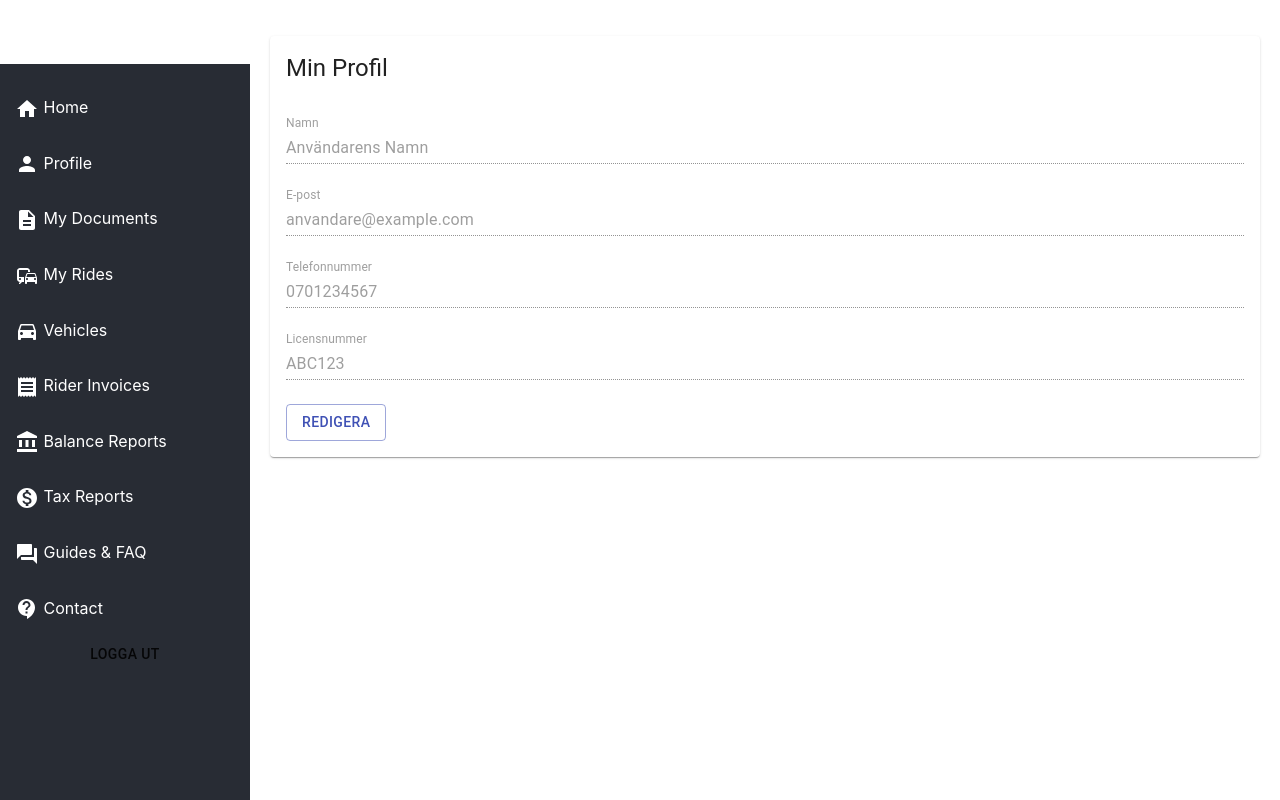
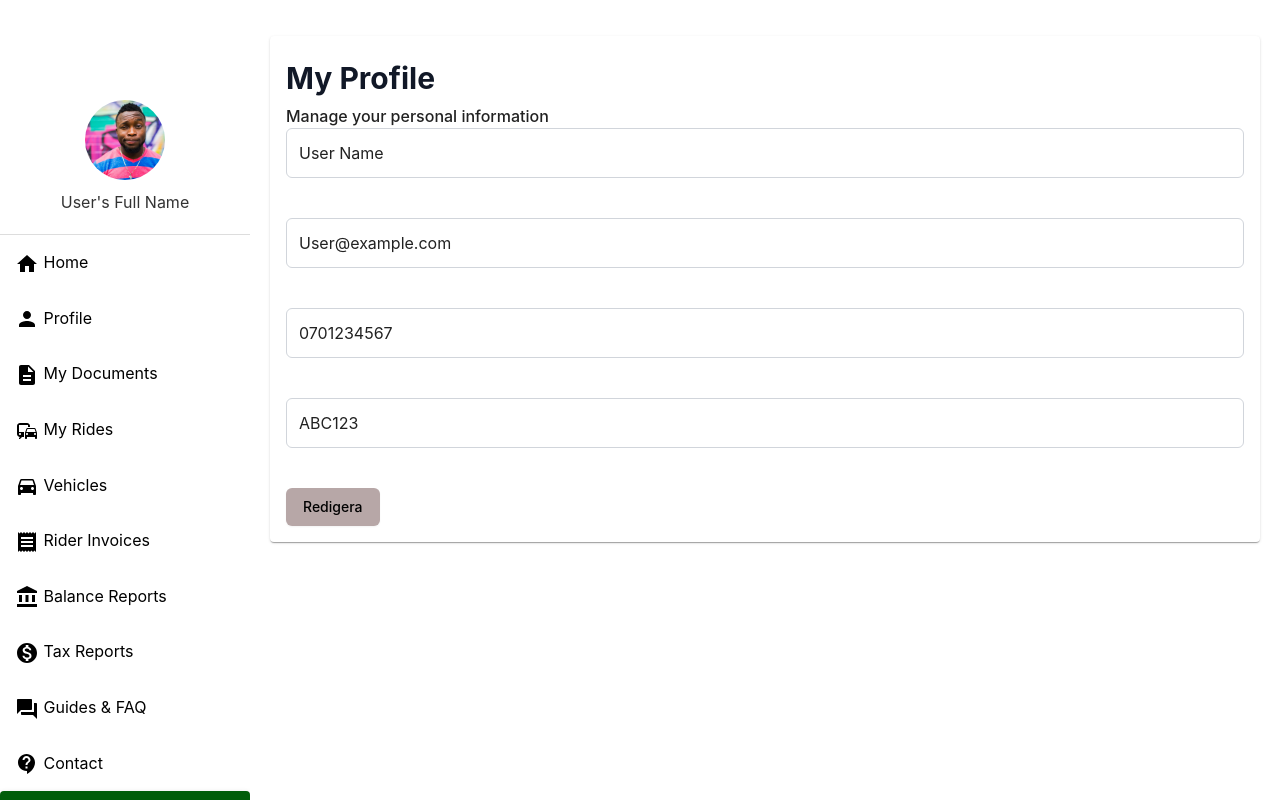
Before and after one commit to muza97/Go-Taxi-Driver.app, a React (Create React App) app in the folder go-taxi-driver.web/: page /profile in a window 1280 px wide. Built offline with nearby package versions, Linux system fonts and the light colour scheme.

Commit message:
added changes to profile.js, myDocuments.js and sidebar.js

```diff
--- a/go-taxi-driver.web/src/App.css
+++ b/go-taxi-driver.web/src/App.css
@@ -27,21 +27,54 @@
   display: flex;
   flex-direction: column;
   height: 100vh;
-  background-color: #282c34;
+  background-color: #ffffff;
   padding-top: 1em;
   padding-bottom: o;
   margin-bottom: o;
 }
+.logoutButton {
+  background-color: #006400; /* Dark green color */
+  color: white;
+  font-weight: bold;
+  text-align: center;
+  padding: 10px 15px;
+  border-radius: 4px;
+  cursor: pointer;
+  border: none;
+  outline: none;
+}
+
 
 .sidebar a {
-  color: white;
+  color: rgb(0, 0, 0);
   padding: 15px;
   text-decoration: none;
   display: block;
 }
 
 .sidebar a:hover {
-  background-color: #555;
+  background-color: #b7a7a7;
+}
+.sidebar .user-profile {
+  display: flex;
+  flex-direction: column;
+  align-items: center;
+  padding: 20px;
+  border-bottom: 1px solid #ddd; /* Add a line to separate the profile from the links */
+}
+
+.sidebar .profile-pic {
+  width: 80px; /* Or whatever size you want */
+  height: 80px; /* Make sure this is the same as the width for a circle */
+  border-radius: 50%; /* This will make the image round */
+  margin-bottom: 10px;
+  object-fit: cover;
+}
+
+.sidebar .user-info .user-name,
+.sidebar .user-info .user-email {
+  color: #333; /* This is a dark color for the text */
+  text-align: center; /* Center the text */
 }
 
 
@@ -63,7 +96,7 @@
   position: absolute;
   bottom: 0;
   width: 100%;
-  background-color: #ffffff;
+  background-color: #01860f;
 }
 
 .contact-container {
--- a/go-taxi-driver.web/src/App.js
+++ b/go-taxi-driver.web/src/App.js
@@ -37,7 +37,6 @@ const App = () => {
               <Route path="/register" element={<Register />} />
 
               <Route path="/landing" element={<Layout><div>Home</div></Layout>} />
-              <Route path="/landing" element={<Layout><Landing /></Layout>} />
               <Route path="/profile" element={<Layout><Profile /></Layout>} />
               <Route path="/document" element={<Layout><MyDocuments /></Layout>} />
               <Route path="/rides" element={<PrivateRoute><Layout><MyRides /></Layout></PrivateRoute>} />
--- a/go-taxi-driver.web/src/components/LogoutButton.js
+++ b/go-taxi-driver.web/src/components/LogoutButton.js
@@ -15,9 +15,15 @@ const LogoutButton = () => {
     };
 
     return (
-        <Button className="logoutButton" onClick={handleLogout}>
-            Logga ut
-        </Button>
+
+        <Button
+        type="submit"
+        color="primary"
+        variant="contained"
+        fullWidth
+        style={{ backgroundColor: '#005d09', color: 'white' }}>
+        Log Out
+      </Button>
     );
 };
 
--- a/go-taxi-driver.web/src/components/Sidebar.js
+++ b/go-taxi-driver.web/src/components/Sidebar.js
@@ -14,8 +14,19 @@ import ContactSupportIcon from '@material-ui/icons/ContactSupport';
 
 
 const Sidebar = () => {
+  const user = {
+    name: 'User\'s Full Name',
+    avatar: process.env.PUBLIC_URL + '/ayo-ogunseinde-sibVwORYqs0-unsplash.jpg'// replace with actual path to user's avatar image
+  };
+
   return (
     <div className="sidebar">
+      <div className="user-profile">
+        <img src={user.avatar} alt="Profile" className="profile-pic" />
+        <div className="user-info">
+          <p className="user-name">{user.name}</p>
+        </div>
+        </div>
       <Link to="/landing"><HomeIcon /> Home</Link>
       <Link to="/profile"><PersonIcon /> Profile</Link>
       <Link to="/document"><DescriptionIcon /> My Documents</Link>
--- a/go-taxi-driver.web/src/pages/MyDocuments.js
+++ b/go-taxi-driver.web/src/pages/MyDocuments.js
@@ -1,5 +1,8 @@
 import React, { useState } from 'react';
 import { Button, Typography, Paper } from '@material-ui/core';
+import { themeColors } from '../theme/themeColors';
+
+
 
 const MyDocuments = () => {
   const [selectedFile, setSelectedFile] = useState(null);
@@ -36,18 +39,29 @@ const MyDocuments = () => {
   };
 
   return (
-    <Paper style={{ padding: 16 }}>
-      <Typography variant="h5">Mina Dokument</Typography>
-      <input type="file" onChange={handleFileChange} />
-      <Button
-        variant="contained"
-        color="primary"
-        onClick={handleUpload}
-        style={{ marginTop: '16px' }}
-      >
-        Ladda upp
-      </Button>
-    </Paper>
+    <div className="bg-gray-50 min-h-screen flex flex-col items-center justify-center">
+      <div className="max-w-md w-full space-y-8 p-10 bg-white rounded-xl shadow-lg">
+        <div className="text-center">
+          <h2 className="mt-6 text-3xl font-extrabold text-gray-900">My Documents</h2>
+          <p className="font-medium text-primary-600 hover:text-primary-500">Manage your documents</p>
+        </div>
+        <form className="space-y-6" onSubmit={handleFileChange}>
+          <input
+            type="file"
+            className="w-full p-3 border border-gray-300 rounded-md"
+            onChange={handleUpload}
+            required
+          />
+          <button
+            type="submit"
+            className="w-min flex justify-center py-2 px-4 border border-transparent rounded-md shadow-sm text-sm font-medium"
+            style={{ backgroundColor: themeColors.bgColor(1), color: themeColors.text }}
+          >
+            Upload
+          </button>
+        </form>
+      </div>
+    </div>
   );
 };
 
--- a/go-taxi-driver.web/src/pages/Profile.js
+++ b/go-taxi-driver.web/src/pages/Profile.js
@@ -1,11 +1,14 @@
 import React, { useState } from 'react';
 import { Paper, Typography, TextField, Button } from '@material-ui/core';
 import '../dist/styles.css';
+import { themeColors } from '../theme/themeColors';
+import { useNavigate, Link } from 'react-router-dom';
+
 
 const Profile = () => {
   const [user, setUser] = useState({
-    name: 'Användarens Namn',
-    email: 'anvandare@example.com',
+    name: 'User Name',
+    email: 'User@example.com',
     phoneNumber: '0701234567',
     licenseNumber: 'ABC123',
   });
@@ -31,63 +34,70 @@ const Profile = () => {
 
   return (
     <Paper style={{ padding: 16, margin: '16px 0' }}>
-      <Typography variant="h5">Min Profil</Typography>
-      <form noValidate autoComplete="off" style={{ marginTop: 16 }}>
-        <TextField
-          label="Namn"
+
+      <h1 className="mt-2 text-3xl font-bold text-gray-900">My Profile</h1>
+      <h5 className="mt-2 text-3xl font-bold text-gray-900"></h5>
+      <h5 className="mt-2 text-3xl font-bold text-gray-900"></h5>
+      <div className="text-left">
+      <p className="font-medium text-primary-600 hover:text-primary-500">Manage your personal information</p>
+          </div>
+      <form className="space-y-10" onSubmit={handleSaveProfile}>
+      <input
+              type="name"
               name="name"
+              onChange={handleInputChange}
               value={user.name}
-          fullWidth
-          margin="normal"
+              placeholder="Name"
+              className="w-full p-3 border border-gray-300 rounded-md"
+              required
+            />
+        <input
+              type="email"
+              name="email"
               onChange={handleInputChange}
-          disabled={!editMode}
+              value={user.email}
+              placeholder="E-mail"
+              className="w-full p-3 border border-gray-300 rounded-md"
+              required
             />
-        <TextField
-          label="E-post"
-          name="email"
-          value={user.email}
-          fullWidth
-          margin="normal"
+        <input
+              type="phoneNumber"
+              name="phonenumber"
               onChange={handleInputChange}
-          disabled={!editMode}
+              value={user.phoneNumber}
+              placeholder="Phonenumber"
+              className="w-full p-3 border border-gray-300 rounded-md"
+              required
             />
-        <TextField
-          label="Telefonnummer"
-          name="phoneNumber"
-          value={user.phoneNumber}
-          fullWidth
-          margin="normal"
+        <input
+              type="licenseNumber"
+              name="licensenumber"
               onChange={handleInputChange}
-          disabled={!editMode}
-        />
-        <TextField
-          label="Licensnummer"
-          name="licenseNumber"
               value={user.licenseNumber}
-          fullWidth
-          margin="normal"
-          onChange={handleInputChange}
-          disabled={!editMode}
+              placeholder="Licensenumber"
+              className="w-full p-3 border border-gray-300 rounded-md"
+              required
             />
         {editMode ? (
-          <Button
-            variant="contained"
-            color="primary"
-            style={{ marginTop: 16 }}
+  <button
+    type="button"
+    className="w-min flex justify-center py-2 px-4 border border-transparent rounded-md shadow-sm text-sm font-medium"
+    style={{ backgroundColor: '#b7a7a7', color: themeColors.text }}
     onClick={handleSaveProfile}
   >
     Spara
-          </Button>
+  </button>
 ) : (
-          <Button
-            variant="outlined"
-            color="primary"
-            style={{ marginTop: 16 }}
+  <button
+    type="button"
+    className="w-min flex justify-center py-2 px-4 border border-transparent rounded-md shadow-sm text-sm font-medium"
+    style={{ backgroundColor: '#b7a7a7', color: themeColors.text }}
     onClick={toggleEditMode}
   >
     Redigera
-          </Button>
+  </button>
 )}
+
       </form>
     </Paper>
   );
--- a/go-taxi-driver.web/src/pages/Register.js
+++ b/go-taxi-driver.web/src/pages/Register.js
@@ -77,12 +77,51 @@ const Register = () => {
           </div>
           <form className="space-y-6" onSubmit={handleSubmit}>
             {/* Input fields */}
-            <TextField name="name" label="Name" fullWidth margin="normal" value={account.name} onChange={handleChange} />
-            <TextField name="email" label="E-mail" fullWidth margin="normal" value={account.email} onChange={handleChange} />
-            <TextField name="password" label="Password" type="password" fullWidth margin="normal" value={account.password} onChange={handleChange} />
-            <TextField name="phoneNumber" label="Phonenumber" fullWidth margin="normal" value={account.phoneNumber} onChange={handleChange} />
-            <TextField name="licenseNumber" label="License Number" fullWidth margin="normal" value={account.licenseNumber} onChange={handleChange} />
-            <TextField name="vehicle" label="Vehicle" fullWidth margin="normal" value={account.vehicle} onChange={handleChange} />
+            <input
+              type="email"
+              name="email"
+              onChange={handleChange}
+              value={account.email}
+              placeholder="E-mail"
+              className="w-full p-3 border border-gray-300 rounded-md"
+              required
+            />
+            <input
+              type="password"
+              name="password"
+              onChange={handleChange}
+              value={account.password}
+              placeholder="Password"
+              className="w-full p-3 border border-gray-300 rounded-md"
+              required
+            />
+            <input
+              type="phoneNumber"
+              name="Phonenumber"
+              onChange={handleChange}
+              value={account.phoneNumber}
+              placeholder="Phonenumber"
+              className="w-full p-3 border border-gray-300 rounded-md"
+              required
+            />
+            <input
+              type="licenseNumber"
+              name="License Number"
+              onChange={handleChange}
+              value={account.licenseNumber}
+              placeholder="License Number"
+              className="w-full p-3 border border-gray-300 rounded-md"
+              required
+            />
+            <input
+              type="vehicle"
+              name="Vehicle"
+              onChange={handleChange}
+              value={account.vehicle}
+              placeholder="Vehicle"
+              className="w-full p-3 border border-gray-300 rounded-md"
+              required
+            />
             <Button
               type="submit"
               color="primary"
```
Also changed, not shown: go-taxi-driver.web/public/ayo-ogunseinde-sibVwORYqs0-unsplash.jpg (added). Lines whose indentation alone changed are shown as unchanged.
